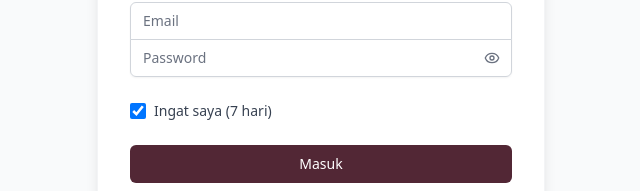
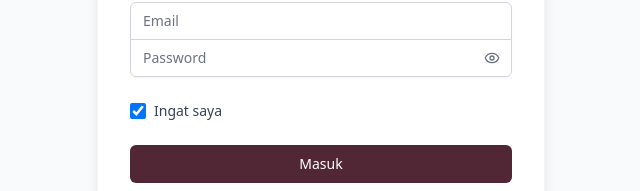
Before and after one commit to dheasetia/joglo-app, a React (Create React App) app in the folder frontend/: page /login in a window 1280 px wide. Shown: the part 410-601 px from the top of the page, without its empty margins (319-959 px from the left). Built offline with nearby package versions, Linux system fonts and the light colour scheme; no server answers.

Commit message:
Change remember me teks to only Ingat saya

```diff
--- a/frontend/src/pages/auth/Login.tsx
+++ b/frontend/src/pages/auth/Login.tsx
@@ -106,7 +106,7 @@ const Login: React.FC = () => {
               onChange={(e) => setRememberMe(e.target.checked)}
             />
             <label htmlFor="remember-me" className="ml-2 block text-sm text-gray-700">
-              Ingat saya (7 hari)
+              Ingat saya
             </label>
           </div>
 
```
